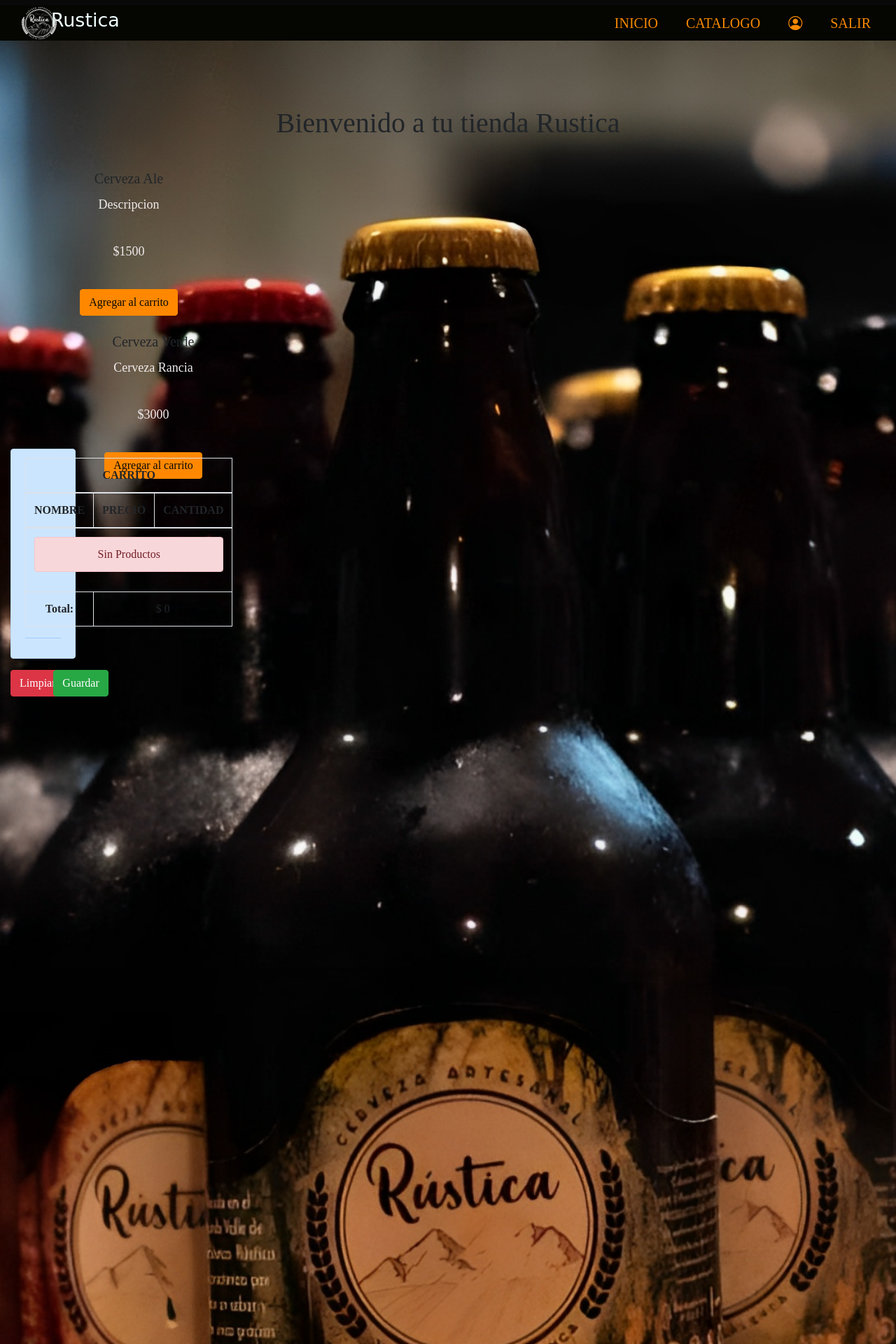
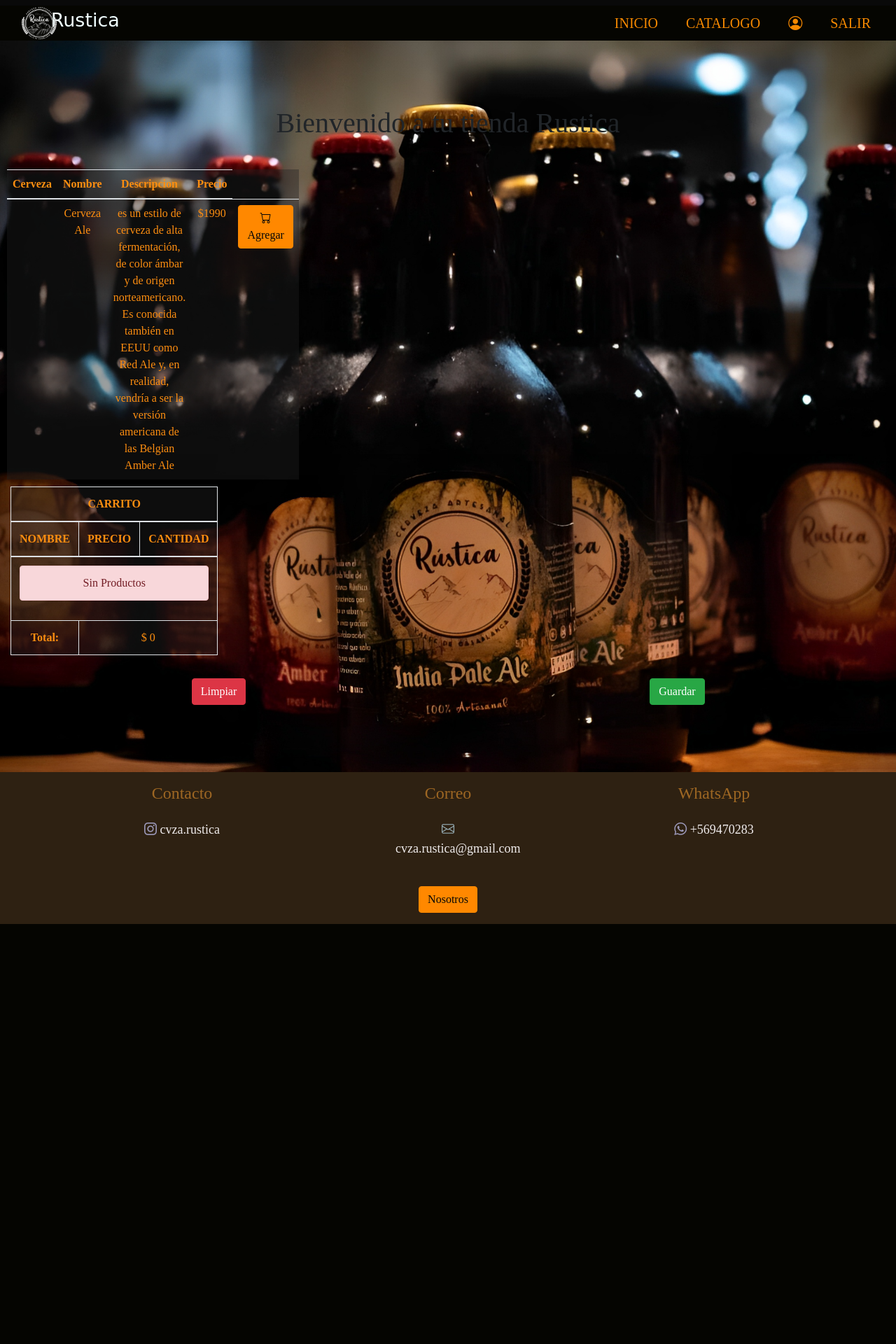
Before and after one commit to shinless1412/Rustics, a Django app: page /products/ in a window 1280 px wide. Shown: the top 1920 px of the page at 70% size. After the commit the page ends 1320 px from the top, so only its background shows below. Run offline with Django 4.2, Linux system fonts and the light colour scheme; a user stored in the database is signed in; data comes from the database, SQL or seed files in the repository; some libraries are stand-ins or nearby versions; some web fonts are replaced.

Commit message:
1.4.1 Carrito

```diff
--- a/core/models.py
+++ b/core/models.py
@@ -3,11 +3,18 @@
 
 class Producto(models.Model):
     nombre = models.CharField(max_length=64)
-    categoria = models.CharField(max_length=250)
+    descripcion = models.CharField(max_length=250, verbose_name="Descripcion")
     precio = models.IntegerField()
-    imagen = models.ImageField(upload_to='productos', null=True)
+    imagen = models.ImageField(upload_to='productos/', verbose_name="imagen", null=True)
 
     def __str__(self):
         return f'{self.nombre} -> {self.precio}'
 
+    def delete(self, using=None, keep_parents=False):
+        self.imagen.storage.delete(self.imagen.name)
+        super().delete()
+
+
+
 # Create your models here.
+# xd
--- a/core/static/css/styles.css
+++ b/core/static/css/styles.css
@@ -244,3 +244,12 @@
     margin-top: 10px;
     color: #000;
   }
+
+.table-margin {
+  margin: 10px;
+}
+
+.table-margin th,
+.table-margin td {
+  padding: 8px; /* Ajusta el valor según tus necesidades */
+}
--- a/core/templates/carrito.html
+++ b/core/templates/carrito.html
@@ -1,5 +1,4 @@
-<div class="alert alert-primary" role="alert">
-  <table class="table table-bordered">
+  <table class="table table-bordered card-color">
     <thead>
       <tr>
         <th scope="row" colspan="3" class="text-center">CARRITO</th>
--- a/core/templates/index.html
+++ b/core/templates/index.html
@@ -263,7 +263,7 @@
       data-bs-target="#modalCerveza1">
       <div class="carousel-caption">
         <h3></h3>
-        <p>¿Qué quiere decir India Pale Ale?
+        <p>¿Qué a   quiere decir India Pale Ale?
           Indian: aunque su origen no fue
           en el país asiático,
           su principal desarrollo tuvo sus raíces allí.
--- a/core/templates/products.html
+++ b/core/templates/products.html
@@ -64,121 +64,37 @@
     <br>
     <br>
       <h1>Bienvenido a tu tienda Rustica</h1>
-
-
-    <div class="row">
-      <div class="col-8">
-        <div class="row" style="padding: 10px 0;">
-          <div class="col-12">
-            <div class="row">
-              {% for producto in productos %}
-             <div class= "col-6">
-             <div class="Card" style="height: 10rem; width: 23rem; margin: 5px 0px">
-              <div class="card-body">
-                <h5 class="card-title">{{producto.nombre}}</h5>
-                <p class="card-text">{{producto.categoria}}</p>
-                <p class="card-text">${{producto.precio}}</p>
-                <p class="card-text">{{producto.image}}</p>
-                <a href="{% url 'Add' producto.id %}" class="btn btn-orange">Agregar al carrito</a>
-              {% endfor %}
-                  </div>
-                </div>
-              </div>
-            </div>
+      <br>
+      <table class="table table-striped card-color table-margin">
+        <thead>
+          <tr>
+            <th scope="col">Cerveza</th>
+            <th scope="col">Nombre</th>
+            <th scope="col">Descripcion</th>
+            <th scope="col">Precio</th>
+          </tr>
+        </thead>
+        <tbody>
+          <tr>
+            {% for producto in productos %}
+            <th >
+            <img src="{{producto.image}}">
+          </th>
+          <td>{{producto.nombre}}</td>
+            <td>{{producto.descripcion}}</td>
+            <td>${{producto.precio}}</td>
+            <td><a href="{% url 'Add' producto.id %}" class="btn btn-orange bi bi-cart ">Agregar</a>
+            </td>
+            {% endfor %}
+          </tr>
+        </tbody>
+      </table>
             <div class= "col-4">
               {% include "carrito.html" %}
             </div>
           </div>
         </div>
       </div>
-    <br>
-    <br>
-    <br>
-    <br>
-    <br>
-    <br>
-    <br>
-    <br>
-    <br>
-    <br>
-    <br>
-    <br>
-    <br>
-    <br>
-    <br>
-    <br>
-    <br>
-    <br>
-    <br>
-    <br>
-    <br>
-    <br>
-    <br>
-    <br>
-    <br>
-    <br>
-    <br>
-    <br>
-    <br>
-    <br>
-    <br>
-    <br>
-    <br>
-    <br>
-    <br>
-    <br>
-    <br>
-    <br>
-    <br>
-    <br>
-    <br>
-    <br>
-    <br>
-    <br>
-    <br>
-    <br>
-    <br>
-    <br>
-    <br>
-    <br>
-    <br>
-    <br>
-    <br>
-    <br>
-    <br>
-    <br>
-    <br>
-    <br>
-    <br>
-    <br>
-    <br>
-    <br>
-    <br>
-    <br>
-    <br>
-    <br>
-    <br>
-    <br>
-    <br>
-    <br>
-    <br>
-    <br>
-    <br>
-    <br>
-    <br>
-    <br>
-    <br>
-    <br>
-    <br>
-    <br>
-    <br>
-    <br>
-    <br>
-    <br>
-    <br>
-    <br>
-    <br>
-    <br>
     <br>
     <br>
     <br>
```
Also changed, not shown: core/migrations/0001_initial.py, core/migrations/0002_producto_imagen_alter_producto_categoria.py (deleted), db.sqlite3, productos/cerveza1_Shogt9M.png (added).
